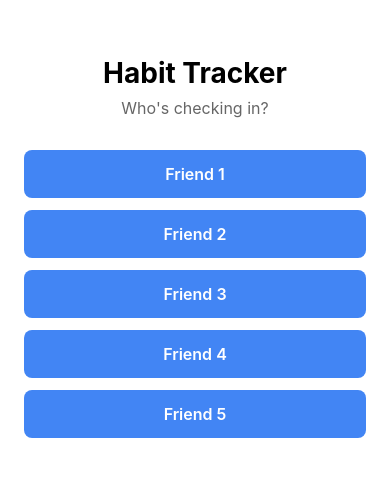
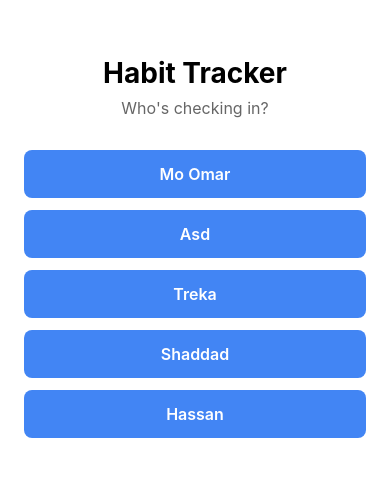
Before and after one commit to M-Mashad/Bonyan, a React Native app: screen / in a window 390 px wide. Shown: the part 175-652 px from the top of the page. Built offline with nearby package versions, Linux system fonts and the light colour scheme; no server answers.

Commit message:
Fill in real friend list and habits
FRIEND_ACCOUNTS now matches the 5 accounts created in Firebase Auth;
HABITS is now Fajr/Qiyam.

```diff
--- a/src/config.ts
+++ b/src/config.ts
@@ -7,13 +7,13 @@ export const FIREBASE_CONFIG = {
   appId: '1:318225577448:web:231ea60cb28867ff6fa05d',
 };
 
-// The fixed list of friends. Each one needs a matching account created in
-// Firebase console > Authentication > Users (email + a password you set).
-// The email doesn't need to be real/reachable — it's just a login handle.
+// The fixed list of friends. Each one has a matching account created in
+// Firebase Authentication (email + password). The email isn't
+// real/reachable — it's just a login handle.
 export const FRIEND_ACCOUNTS: { name: string; email: string }[] = [
-  { name: 'Friend 1', email: 'friend1@bonyan.app' },
-  { name: 'Friend 2', email: 'friend2@bonyan.app' },
-  { name: 'Friend 3', email: 'friend3@bonyan.app' },
-  { name: 'Friend 4', email: 'friend4@bonyan.app' },
-  { name: 'Friend 5', email: 'friend5@bonyan.app' },
+  { name: 'Mo Omar', email: 'moomar@bonyan.app' },
+  { name: 'Asd', email: 'asd@bonyan.app' },
+  { name: 'Treka', email: 'treka@bonyan.app' },
+  { name: 'Shaddad', email: 'shaddad@bonyan.app' },
+  { name: 'Hassan', email: 'hassan@bonyan.app' },
 ];
--- a/src/habits.ts
+++ b/src/habits.ts
@@ -1,10 +1,3 @@
 // The fixed list of habits everyone tracks. Edit this list to change the
-// habits shown in the app — the sheet will grow new columns automatically
-// the next time each habit is saved.
-export const HABITS: string[] = [
-  'Drink water',
-  'Exercise',
-  'Read',
-  'Sleep 8 hours',
-  'No phone before bed',
-];
+// habits shown in the app.
+export const HABITS: string[] = ['Fajr', 'Qiyam'];
```
